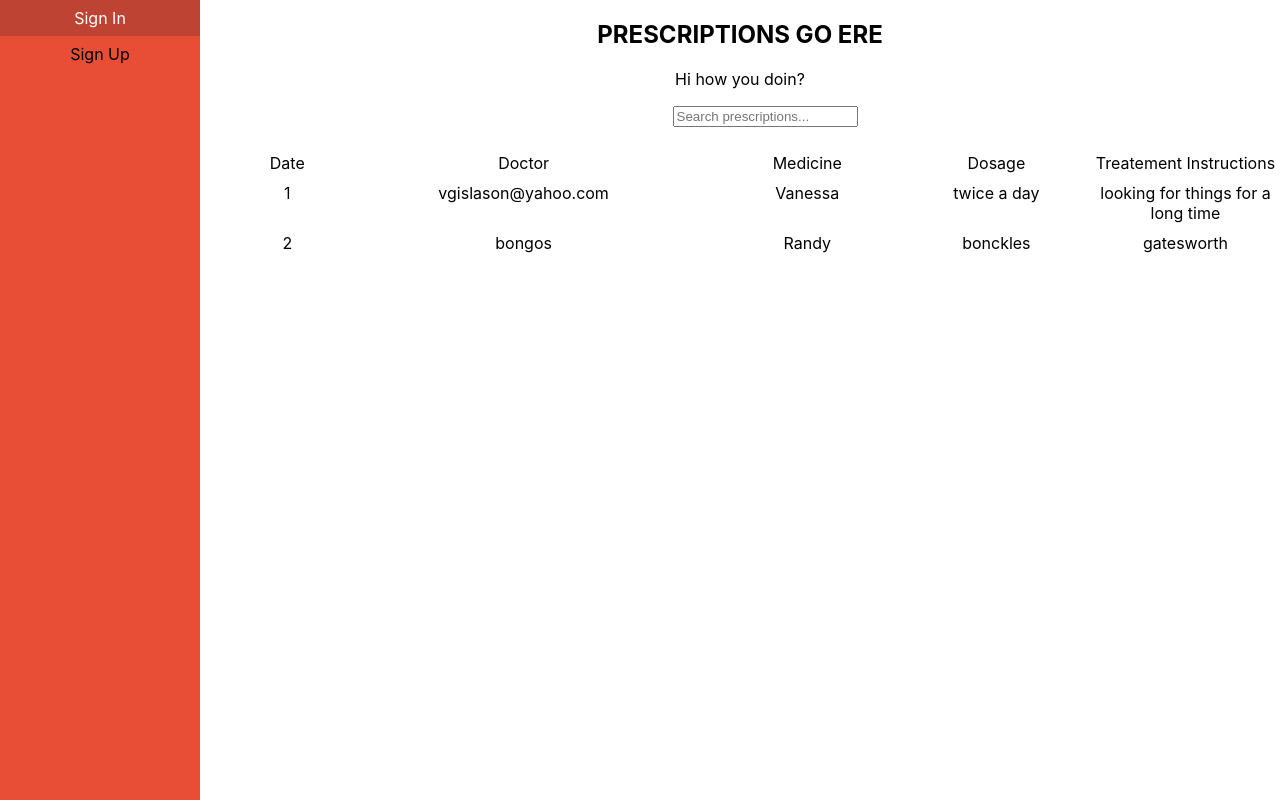
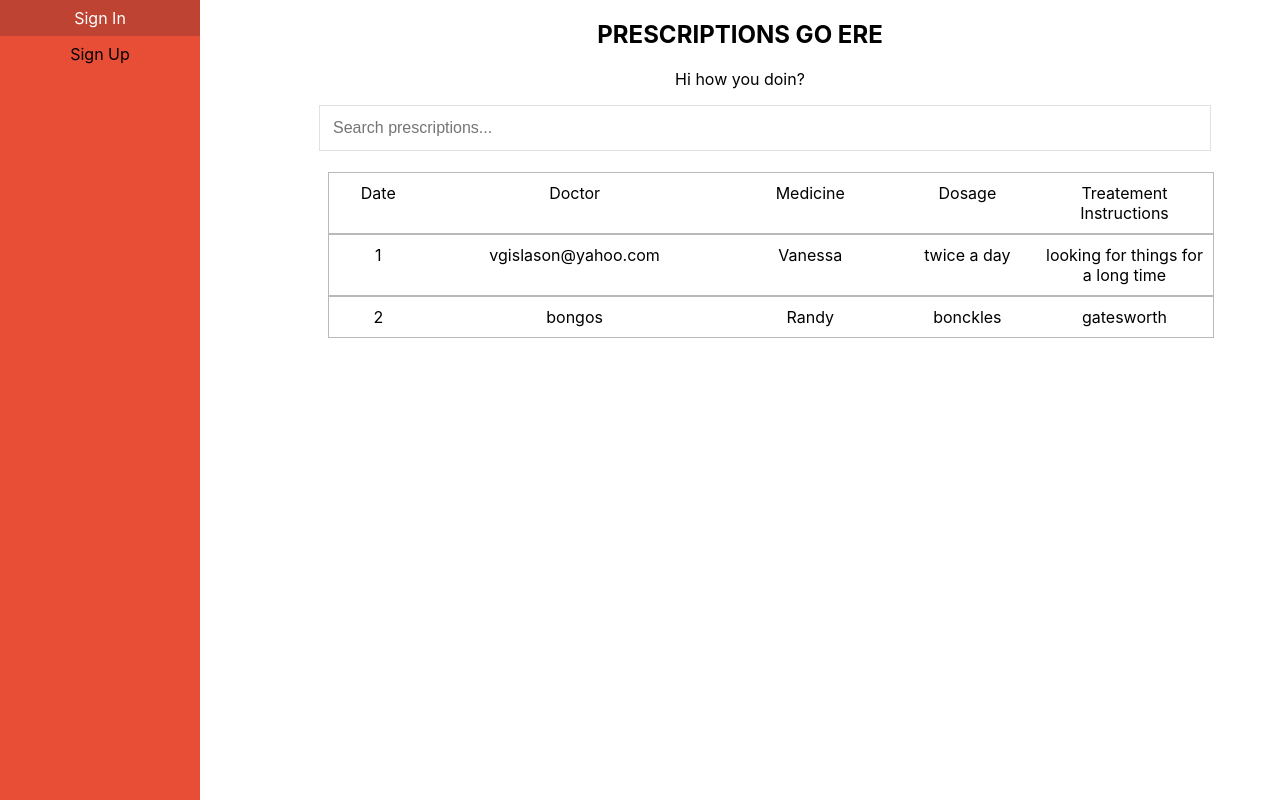
Before and after one commit to Turnbulll/CSCI334-Software-Design-Group-Project, a React (Create React App) app in the folder front-end/react-app/: page /PatientPrescriptions in a window 1280 px wide. Built offline with nearby package versions, Linux system fonts and the light colour scheme.

Commit message:
Cleaned up the look of the prescription lost a little

```diff
--- a/front-end/react-app/src/App.css
+++ b/front-end/react-app/src/App.css
@@ -111,15 +111,25 @@ input {
 /* Prescription list*/
 
 .prescriptionListItem{
+  width: 100%;
   display: inline-grid;
   grid-template-columns: 0.5fr 2fr 1fr 1fr 1fr;
-  padding-top: 10px;
+  padding: 10px;
+  border: 1px solid rgb(185, 185, 185);
 }
 
 .prescriptionList{
   display: inline-grid;
+  width: 80%;
 }
 
+.searchBox{
+  width: 80%;
+  font-size: 16px;
+  padding: 13px;
+  border: 1px solid rgba(221, 221, 221, 0.863);
+  margin-bottom: 5px;
+}
 
 @keyframes App-logo-spin {
   from {
--- a/front-end/react-app/src/pages/PatientPrescriptions.js
+++ b/front-end/react-app/src/pages/PatientPrescriptions.js
@@ -94,10 +94,11 @@ class PatientPrescriptions extends React.Component {
       <h2>PRESCRIPTIONS GO ERE</h2>
       <p>Hi how you doin?</p>
 
-      <input type="text" id="prescriptionSearch" onKeyUp={this.searchPrescription} placeholder="Search prescriptions..."></input>
+      <input type="text" id="prescriptionSearch" className='searchBox' onKeyUp={this.searchPrescription} placeholder="Search prescriptions..."></input>
       <br/>
 
       <ul className='prescriptionList' id="prescriptionList">
+
           <li className="prescriptionListItem">
               <div>Date</div>
               <div>Doctor</div>
```
